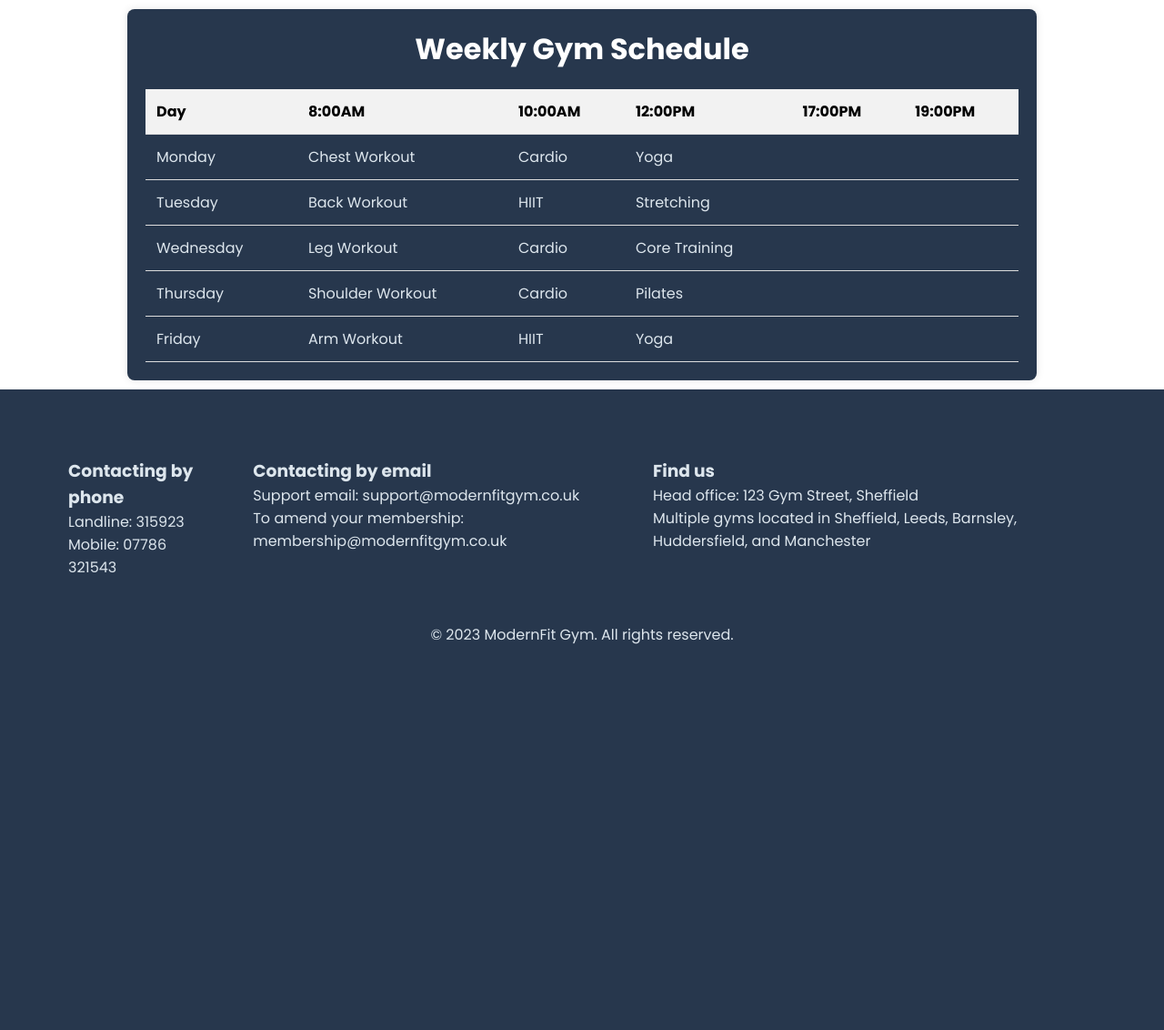
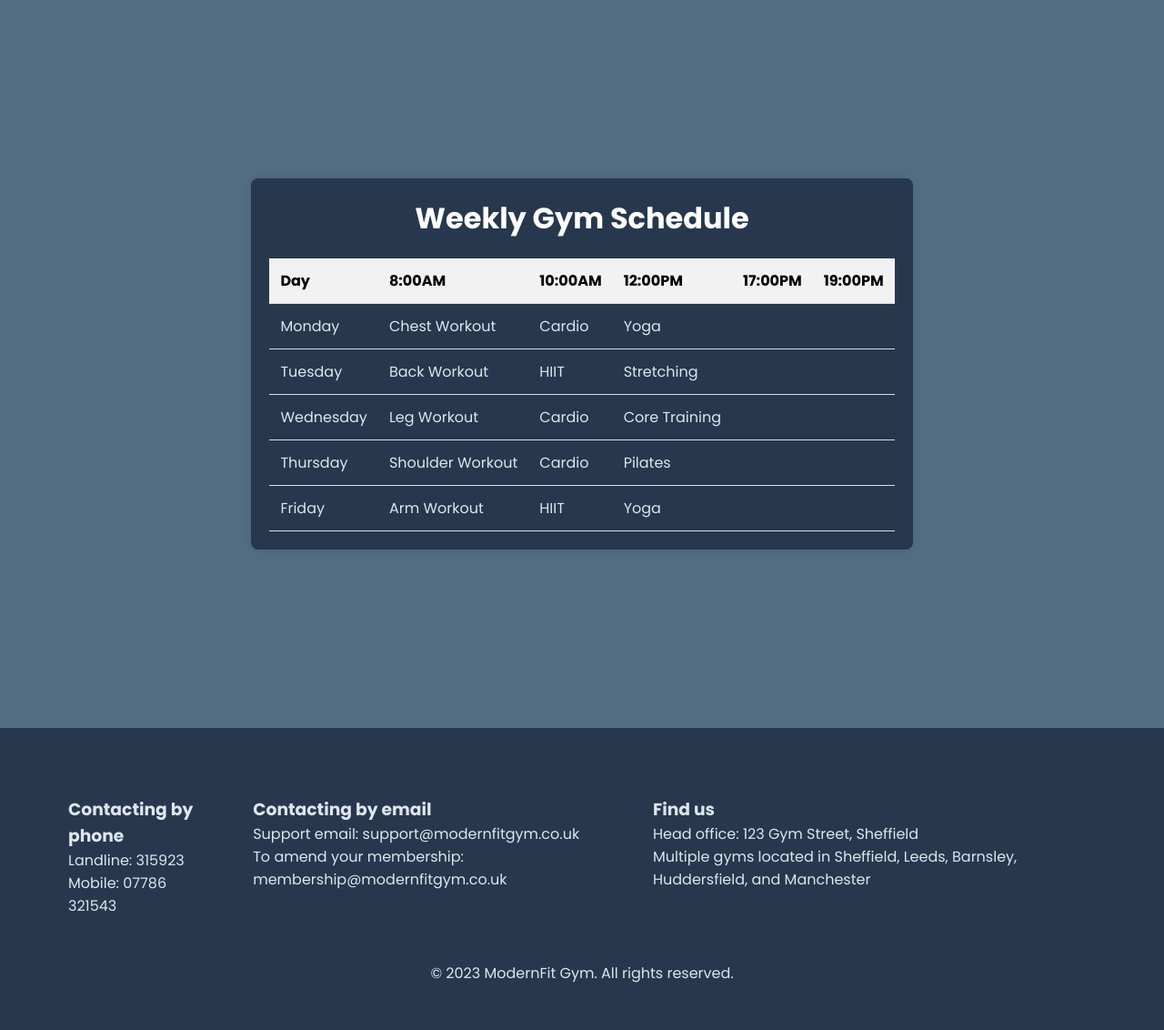
Before and after one commit to finnleygrange/ModernFitGym, a PHP site: page /schedule.php in a window 1280 px wide. Shown: the part 89-1221 px from the top of the page at 91% size. Before the commit the page ends 797 px from the top, so only its background shows below. Run offline with PHP 8.4, Linux system fonts and the light colour scheme.

Commit message:
css fixed for schedule

```diff
--- a/schedule.php
+++ b/schedule.php
@@ -1,7 +1,8 @@
 <?php include("includes/views/header.php"); ?>
 
+<div class="main-container">
     <div class="schedule-container">
-        <h1 id = "h1-schedule">Weekly Gym Schedule</h1>
+        <h1 id="h1-schedule">Weekly Gym Schedule</h1>
         <table class="schedule-table">
             <thead>
                 <tr>
@@ -57,5 +58,6 @@
             </tbody>
         </table>
     </div>
+</div>
 
 <?php include("includes/views/footer.php") ?>
```
Lines whose indentation alone changed are shown as unchanged.
